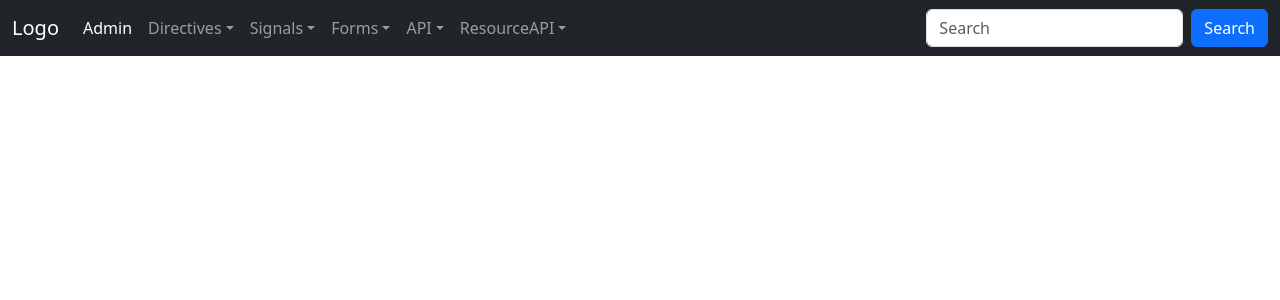
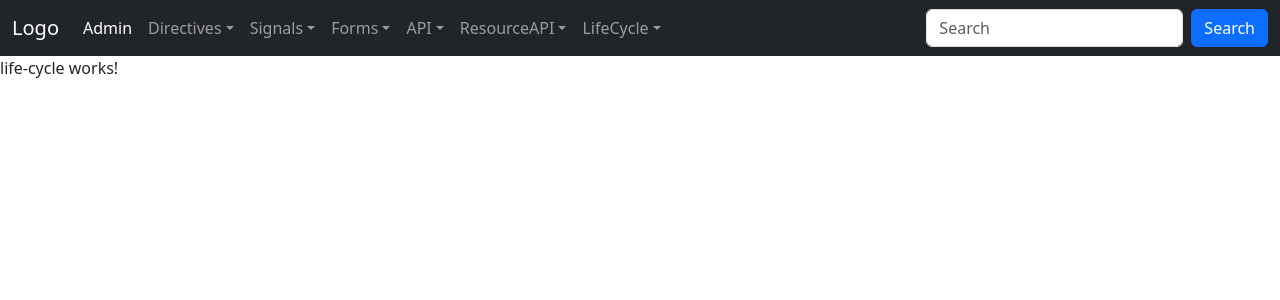
Before and after one commit to khushibansal13/Angular-Prac, an Angular app in the folder AngularTutorial/: page /life-cycle in a window 1280 px wide. Before the commit this address led to /. Shown: the top 300 px of the page. Built offline with nearby package versions, Linux system fonts and the light colour scheme.

Commit message:
Add  Life Cycle component with documentation

```diff
--- a/AngularTutorial/src/app/app.component.html
+++ b/AngularTutorial/src/app/app.component.html
@@ -47,6 +47,12 @@
             <li><a class="dropdown-item" routerLink="resource-api">ResourceApi</a></li>
           </ul>
         </li>
+        <li class="nav-item dropdown">
+          <a class="nav-link dropdown-toggle" href="#" role="button" data-bs-toggle="dropdown">LifeCycle</a>
+          <ul class="dropdown-menu">
+            <li><a class="dropdown-item" routerLink="life-cycle">LifeCycle</a></li>
+          </ul>
+        </li>
       </ul>
       <form class="d-flex">
         <input class="form-control me-2" type="text" placeholder="Search">
--- a/AngularTutorial/src/app/app.routes.ts
+++ b/AngularTutorial/src/app/app.routes.ts
@@ -11,6 +11,7 @@ import { GetApiComponent } from './components/API/get-api/get-api.component';
 import { PostApiComponent } from './components/API/post-api/post-api.component';
 import { ResourceApiComponent } from './components/resource-api/resource-api.component';
 import { CustomerComponent } from './components/API/customer/customer.component';
+import { LifeCycleComponent } from './components/life-cycle/life-cycle.component';
 
 export const routes: Routes = [
   {
@@ -65,5 +66,9 @@ export const routes: Routes = [
   {
     path: 'customer',
     component: CustomerComponent
+  },
+  {
+    path: 'life-cycle',
+    component: LifeCycleComponent
   }
 ];
--- /dev/null
+++ b/AngularTutorial/src/app/components/life-cycle/life-cycle.component.html
@@ -0,0 +1 @@
+<p>life-cycle works!</p>
--- /dev/null
+++ b/AngularTutorial/src/app/components/life-cycle/life-cycle.component.ts
@@ -0,0 +1,44 @@
+import { AfterContentChecked, AfterContentInit, AfterViewChecked, AfterViewInit, Component, OnDestroy, OnInit } from '@angular/core';
+
+@Component({
+  selector: 'app-life-cycle',
+  imports: [],
+  templateUrl: './life-cycle.component.html',
+  styleUrl: './life-cycle.component.css'
+})
+export class LifeCycleComponent implements OnInit, AfterViewInit, AfterViewChecked, AfterContentInit,AfterContentChecked,OnDestroy {
+
+
+  constructor() {
+    console.log("constructor");
+  }
+  ngOnInit(): void {
+      console.log("ngOnInit")
+  }
+  ngAfterViewInit(): void {
+      console.log("ngAfterViewInit", performance.now());
+  }
+  ngAfterViewChecked(): void {
+      console.log("ngAfterViewChecked")
+  }
+  ngAfterContentInit(): void {
+      console.log("afterContentInit")
+  }
+  ngAfterContentChecked(): void {
+      console.log("ngAfterContentChecked")
+  }
+  ngOnDestroy(): void {
+      console.log("ngOnDestroy")
+  }
+
+}
+// Life Cycle Flow:
+// constructor()
+// ngOnChanges()
+// ngOnInit()
+// ngDoCheck()
+// ngAfterContentInit()
+// ngAfterContentChecked()
+// ngAfterViewInit()
+// ngAfterViewChecked()
+// ngOnDestroy()
```
Also changed, not shown: AngularTutorial/src/app/components/life-cycle/life-cycle.component.css (added), 2 other files (tests, documents, lock files or other folders).
